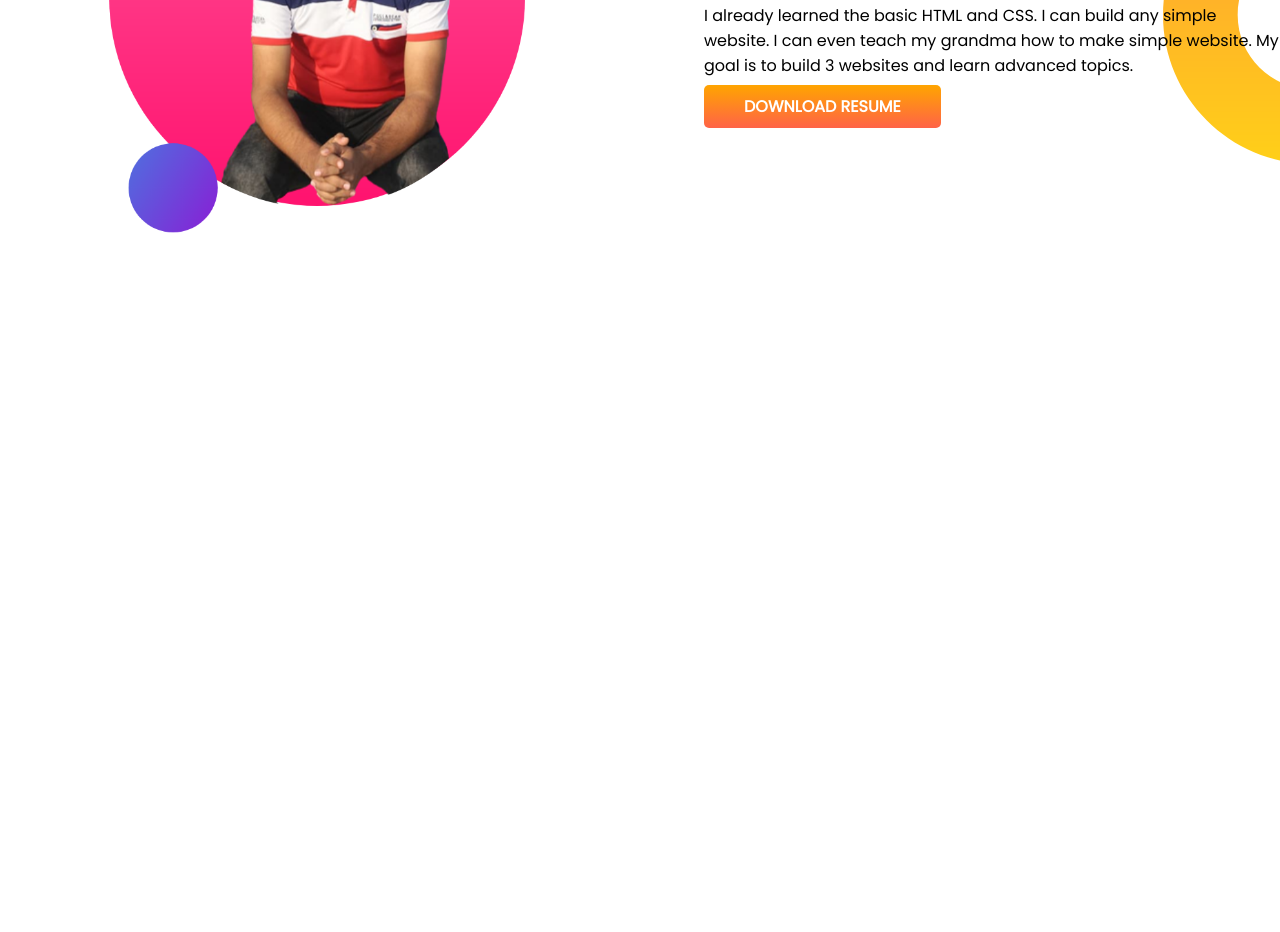
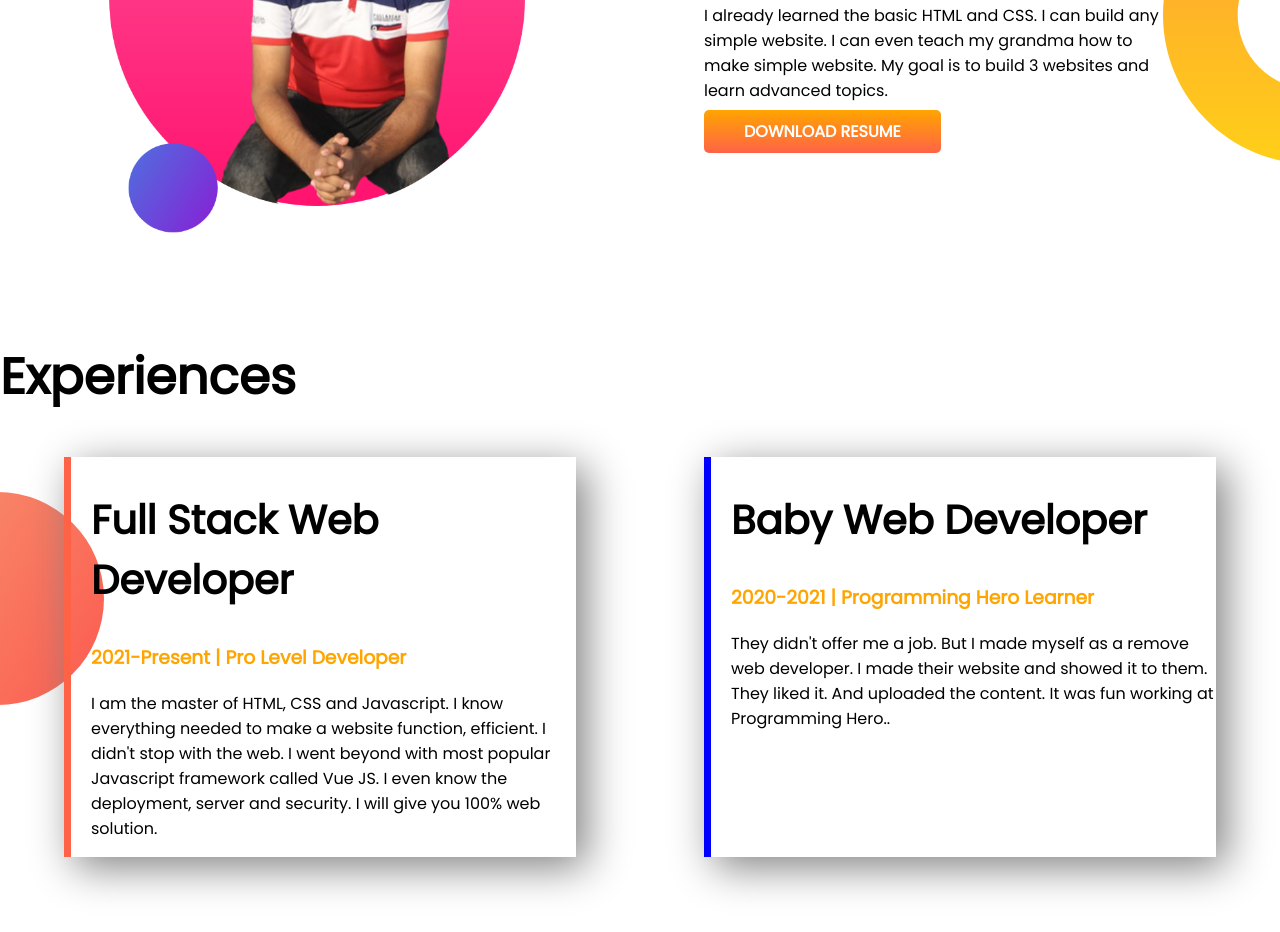
Before and after one commit to shoun79/developer-portfolio, a plain HTML site: page index.html in a window 1280 px wide. Shown: the part 774-1706 px from the top of the page. Before the commit the page ends 1114 px from the top, so only its background shows below. Drawn offline with Linux system fonts and the light colour scheme.

Commit message:
experiences add

```diff
--- a/index.html
+++ b/index.html
@@ -13,7 +13,7 @@
 </head>
 
 <body>
-    <section class="top-banner">
+    <section class="top-banner flexible-container">
         <div class="half-width">
             <h1>Welcome To</h1>
             <h1><span class="orange-color">SHOUN Parker</span> World</h1>
@@ -28,7 +28,7 @@
         </div>
     </section>
 
-    <section class="dream-big">
+    <section class="dream-big flexible-container">
         <div class="half-width">
             <img src="images/shoun-bg2.png" alt="">
         </div>
@@ -42,6 +42,27 @@
 
     </section>
 
+    <section class="experiences">
+        <h1>Experiences</h1>
+        <div class="flexible-container">
+            <div class="experiences-item" id="full-stack">
+                <h2>Full Stack Web Developer</h2>
+                <h3 class="orange-color">2021-Present | Pro Level Developer</h3>
+                <p>I am the master of HTML, CSS and Javascript. I know everything needed to make a website function,
+                    efficient. I didn't stop with the web. I went beyond with most popular Javascript framework called
+                    Vue
+                    JS. I even know the deployment, server and security. I will give you 100% web solution.</p>
+            </div>
+            <div class="experiences-item" id="baby-web">
+                <h2>Baby Web Developer</h2>
+                <h3 class="orange-color">2020-2021 | Programming Hero Learner</h3>
+                <p>They didn't offer me a job. But I made myself as a remove web developer. I made their website and
+                    showed
+                    it to them. They liked it. And uploaded the content. It was fun working at Programming Hero..</p>
+            </div>
+        </div>
+    </section>
+
 </body>
 
 </html>
--- a/style.css
+++ b/style.css
@@ -12,7 +12,7 @@
     color: orange;
 }
 
-section {
+.flexible-container {
     display: flex;
     margin-bottom: 100px;
 }
@@ -45,3 +45,33 @@
     background-repeat: no-repeat;
     background-position: right;
 }
+
+.dream-big p {
+    padding-right: 120px;
+}
+
+.experiences-item {
+    box-shadow: 10px 10px 40px gray;
+    margin-left: 5%;
+    margin-right: 5%;
+    padding-left: 20px;
+    width: 40%;
+}
+
+.experiences-item h2 {
+    font-size: 40px;
+}
+
+.experiences {
+    background-image: url(images/exp-bg.png);
+    background-repeat: no-repeat;
+    background-position: left;
+}
+
+#full-stack {
+    border-left: 7px solid tomato;
+}
+
+#baby-web {
+    border-left: 7px solid blue;
+}
```
